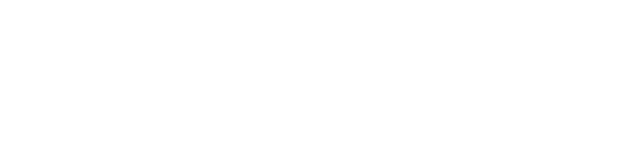
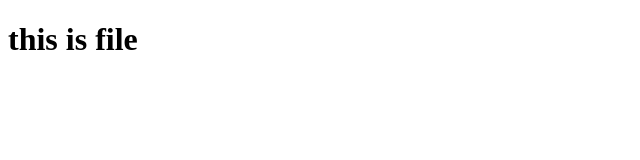
Before and after one commit to Hemamalini-28/Local, a plain HTML site: page index.html in a window 1280 px wide. Shown: the whole page, without its empty margins (0-640 px from the left). Drawn offline with Linux system fonts and the light colour scheme.

Commit message:
added to file

```diff
--- a/index.html
+++ b/index.html
@@ -6,6 +6,6 @@
     <title>Document</title>
 </head>
 <body>
-
+    <h1>this is file</h1>
 </body>
 </html>
```
